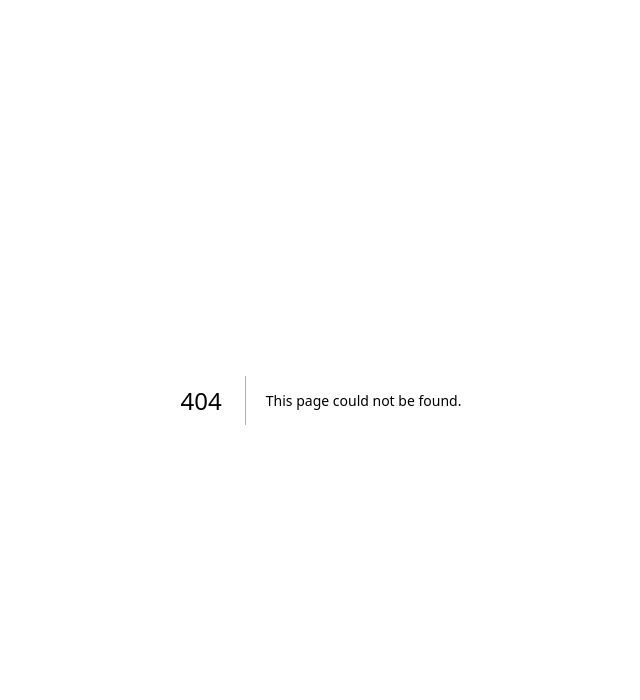
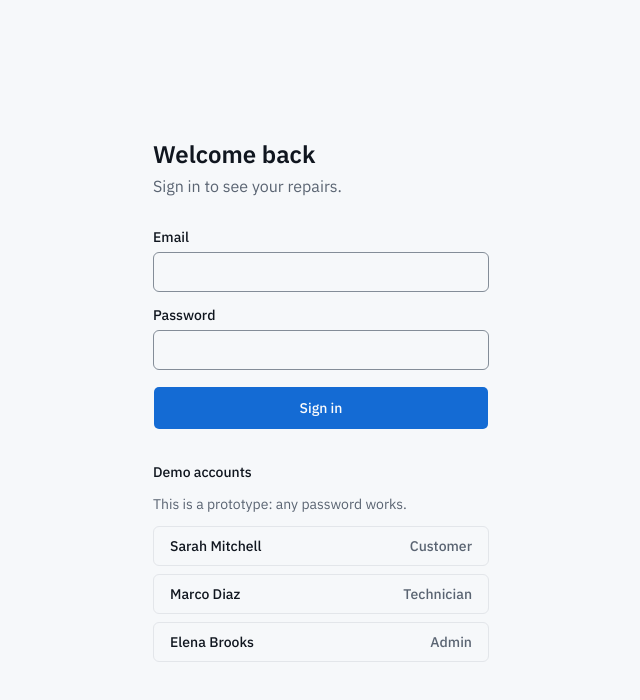
Before and after one commit to Obeavis/tech-repair, a Next.js app: page /login in a window 1280 px wide. Before the commit this address had no page. Shown: the top 700 px of the page, without its empty margins (319-959 px from the left). Built offline with nearby package versions, Linux system fonts and the light colour scheme; no server answers.

Commit message:
feat: add login page with demo accounts

```diff
--- /dev/null
+++ b/src/app/login/actions.ts
@@ -0,0 +1,41 @@
+"use server";
+
+import { redirect } from "next/navigation";
+
+import { AppError, type FieldErrors } from "@/lib/app-error";
+import { createSession, destroySession } from "@/server/auth/session";
+import { signIn } from "@/server/auth/sign-in";
+import { getRepository } from "@/server/repository";
+
+export type SignInState = {
+  error?: string;
+  fields?: FieldErrors;
+  email?: string;
+};
+
+export async function signInAction(
+  _previous: SignInState,
+  formData: FormData,
+): Promise<SignInState> {
+  try {
+    const user = await signIn(getRepository(), Object.fromEntries(formData));
+    await createSession(user.id);
+  } catch (error) {
+    if (!(error instanceof AppError)) throw error;
+    return {
+      error: error.message,
+      fields: error.fields,
+      email: String(formData.get("email") ?? ""),
+    };
+  }
+  redirect("/");
+}
+
+export async function demoSignInAction(formData: FormData) {
+  await signInAction({}, formData);
+}
+
+export async function signOutAction() {
+  await destroySession();
+  redirect("/login");
+}
--- /dev/null
+++ b/src/app/login/demo-accounts.tsx
@@ -0,0 +1,43 @@
+import { connection } from "next/server";
+
+import { demoSignInAction } from "@/app/login/actions";
+import { Button } from "@/components/ui/button";
+import { ROLE_LABELS, ROLES } from "@/domain/actor";
+import { getRepository } from "@/server/repository";
+
+export async function DemoAccounts() {
+  await connection();
+  const users = await getRepository().users.list();
+  const accounts = ROLES.flatMap(
+    (role) => users.find((u) => u.role === role) ?? [],
+  );
+
+  return (
+    <section aria-labelledby="demo-accounts" className="grid gap-3">
+      <h2 id="demo-accounts" className="text-sm font-medium">
+        Demo accounts
+      </h2>
+      <p className="text-sm text-muted-foreground">
+        This is a prototype: any password works.
+      </p>
+      <div className="grid gap-2">
+        {accounts.map((user) => (
+          <form key={user.id} action={demoSignInAction}>
+            <input type="hidden" name="email" value={user.email} />
+            <input type="hidden" name="password" value="demo" />
+            <Button
+              type="submit"
+              variant="outline"
+              className="w-full justify-between"
+            >
+              <span>{user.name}</span>
+              <span className="text-muted-foreground">
+                {ROLE_LABELS[user.role]}
+              </span>
+            </Button>
+          </form>
+        ))}
+      </div>
+    </section>
+  );
+}
--- /dev/null
+++ b/src/app/login/login-form.tsx
@@ -0,0 +1,68 @@
+"use client";
+
+import { useActionState } from "react";
+
+import type { SignInState } from "@/app/login/actions";
+import { Button } from "@/components/ui/button";
+import { Input } from "@/components/ui/input";
+import { Label } from "@/components/ui/label";
+
+type Props = {
+  action: (state: SignInState, formData: FormData) => Promise<SignInState>;
+};
+
+export function LoginForm({ action }: Props) {
+  const [state, formAction, pending] = useActionState(action, {});
+  const emailError = state.fields?.email;
+  const passwordError = state.fields?.password;
+  const formError = state.error && !state.fields ? state.error : undefined;
+
+  return (
+    <form action={formAction} className="grid gap-4" noValidate>
+      {formError && (
+        <p role="alert" className="text-sm text-destructive">
+          {formError}
+        </p>
+      )}
+
+      <div className="grid gap-2">
+        <Label htmlFor="email">Email</Label>
+        <Input
+          id="email"
+          name="email"
+          type="email"
+          autoComplete="email"
+          defaultValue={state.email}
+          aria-invalid={emailError ? true : undefined}
+          aria-describedby={emailError ? "email-error" : undefined}
+        />
+        {emailError && (
+          <p id="email-error" className="text-sm text-destructive">
+            {emailError}
+          </p>
+        )}
+      </div>
+
+      <div className="grid gap-2">
+        <Label htmlFor="password">Password</Label>
+        <Input
+          id="password"
+          name="password"
+          type="password"
+          autoComplete="current-password"
+          aria-invalid={passwordError ? true : undefined}
+          aria-describedby={passwordError ? "password-error" : undefined}
+        />
+        {passwordError && (
+          <p id="password-error" className="text-sm text-destructive">
+            {passwordError}
+          </p>
+        )}
+      </div>
+
+      <Button type="submit" size="lg" disabled={pending}>
+        {pending ? "Signing in…" : "Sign in"}
+      </Button>
+    </form>
+  );
+}
--- /dev/null
+++ b/src/app/login/page.tsx
@@ -0,0 +1,35 @@
+import { redirect } from "next/navigation";
+import { Suspense } from "react";
+
+import { signInAction } from "@/app/login/actions";
+import { DemoAccounts } from "@/app/login/demo-accounts";
+import { LoginForm } from "@/app/login/login-form";
+import { getCurrentUser } from "@/server/auth/current-user";
+
+export const metadata = { title: "Sign in · Tech Repair" };
+
+async function RedirectIfSignedIn() {
+  if (await getCurrentUser()) redirect("/");
+  return null;
+}
+
+export default function LoginPage() {
+  return (
+    <main className="mx-auto flex w-full max-w-sm flex-1 flex-col justify-center gap-8 p-4 py-10 sm:p-6">
+      <header className="grid gap-1">
+        <h1 className="text-2xl font-semibold">Welcome back</h1>
+        <p className="text-muted-foreground">Sign in to see your repairs.</p>
+      </header>
+
+      <Suspense>
+        <RedirectIfSignedIn />
+      </Suspense>
+
+      <LoginForm action={signInAction} />
+
+      <Suspense>
+        <DemoAccounts />
+      </Suspense>
+    </main>
+  );
+}
--- a/vitest.setup.ts
+++ b/vitest.setup.ts
@@ -1 +1,5 @@
 import "@testing-library/jest-dom/vitest";
+import { cleanup } from "@testing-library/react";
+import { afterEach } from "vitest";
+
+afterEach(cleanup);
```
Also changed, not shown: 1 other file (tests, documents, lock files or other folders).
